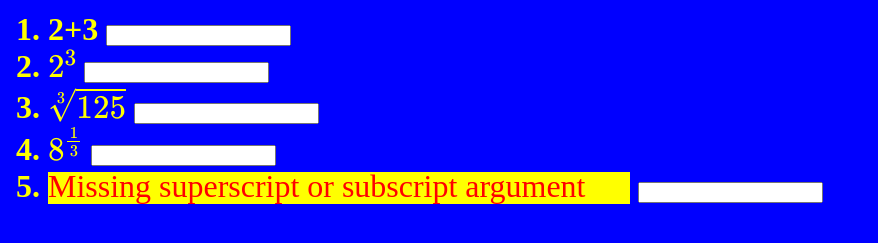
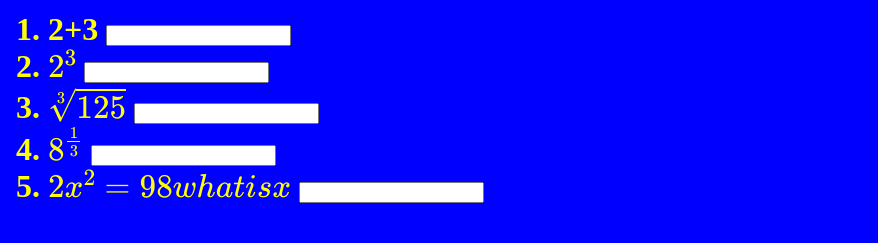
Before and after one commit to EvanMillar/2053-3, a plain HTML site: page index.html in a window 1280 px wide. Shown: the part 79-322 px from the top of the page, without its empty margins (0-878 px from the left). Drawn offline with nearby package versions, Linux system fonts and the light colour scheme.

Commit message:
Update index.html

```diff
--- a/index.html
+++ b/index.html
@@ -33,7 +33,7 @@ h1{
 <li> \( 2^3 \) <input data-correct="8" /></li>
 <li> \( \sqrt[3]{125}\) <input data-correct="5" /></li>
 <li> \( 8^\frac{1}{3} \) <input data-correct="2" /></li>
-<li> \( 2x^2=98 ?x=_ \) <input data-correct="7" /></li>
+<li> \( 2x^2=98 what is x\) <input data-correct="7" /></li>
 <ol>
 <script src='https://cdnjs.cloudflare.com/ajax/libs/jquery/3.4.1/jquery.min.js'></script>
 <script id="rendered-js">
```
